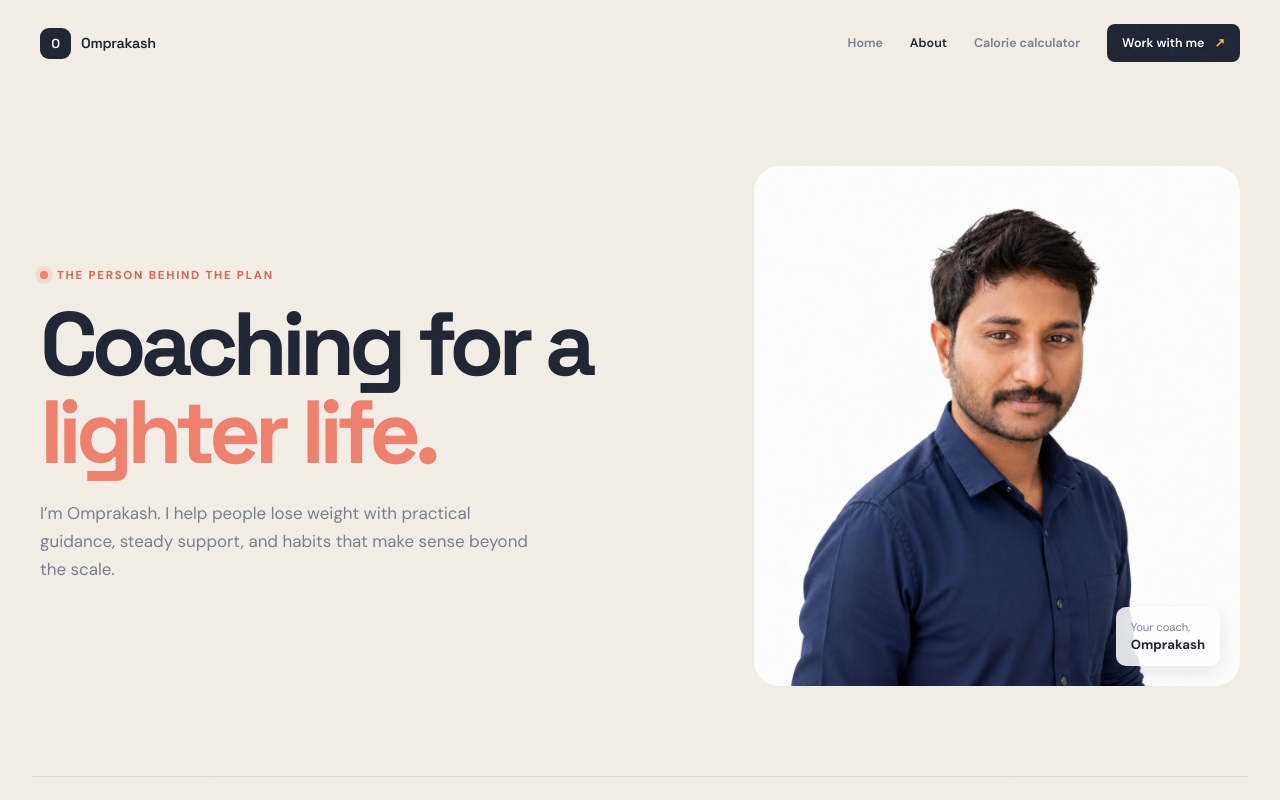
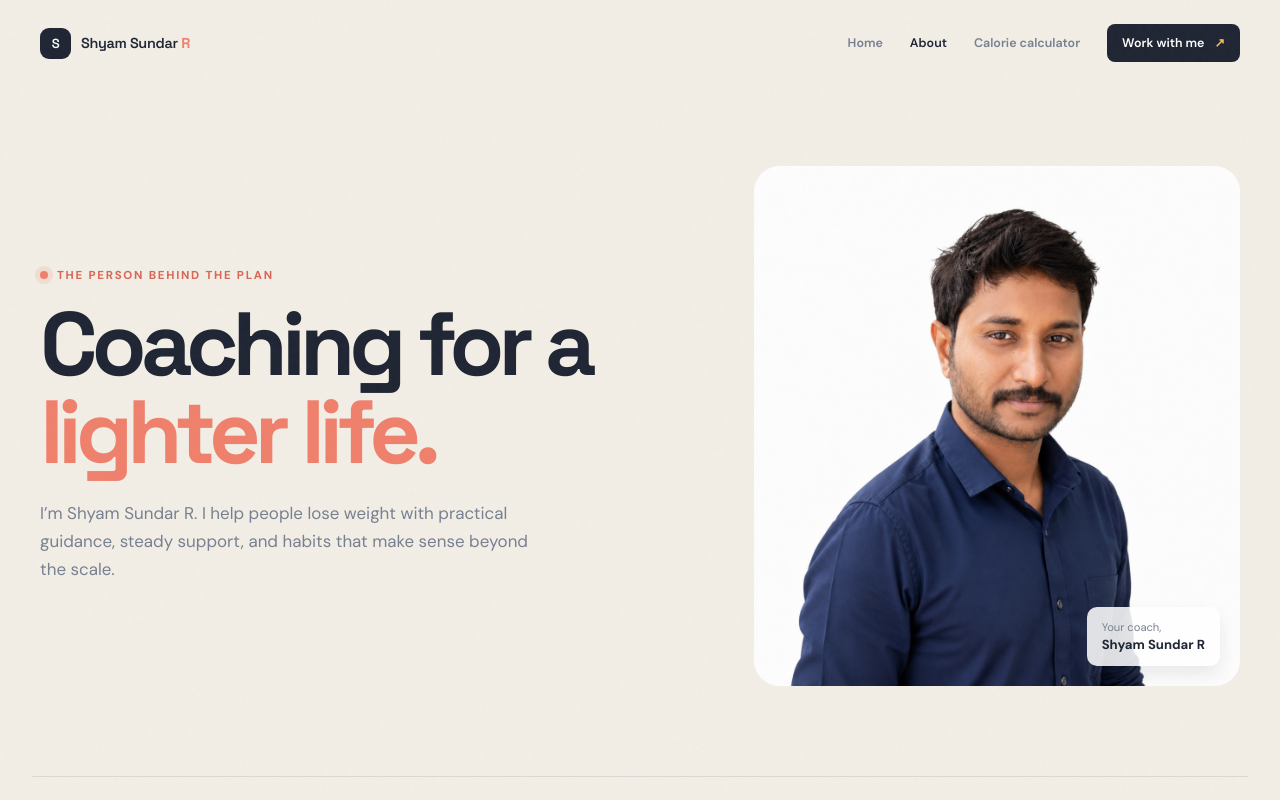
Before and after one commit to 2dprakash/Calorie-calculator, a plain HTML site: page about.html in a window 1280 px wide. Shown: the top 800 px of the page. Drawn offline with Linux system fonts and the light colour scheme.

Commit message:
N change

```diff
--- a/about.html
+++ b/about.html
@@ -13,13 +13,13 @@
 <body class="about-page">
   <main class="home-shell">
     <nav class="site-nav" aria-label="Main navigation">
-      <a class="brand" href="index.html"><span class="brand-mark">O</span><span>Omprakash</span></a>
+      <a class="brand" href="index.html"><span class="brand-mark">S</span><span>Shyam Sundar <b>R</b></span></a>
       <div class="nav-links"><a href="index.html">Home</a><a class="active" href="about.html">About</a><a href="calculator.html">Calorie calculator</a><a class="nav-cta" href="index.html#contact">Work with me <span>↗</span></a></div>
     </nav>
 
     <section class="about-hero">
-      <div class="about-hero-copy"><p class="eyebrow"><span class="eyebrow-dot"></span> The person behind the plan</p><h1>Coaching for a<br /><em>lighter life.</em></h1><p class="hero-text">I’m Omprakash. I help people lose weight with practical guidance, steady support, and habits that make sense beyond the scale.</p></div>
-      <div class="about-photo"><img src="omprakash_image.jpg" alt="Omprakash, weight-loss coach" /><span class="photo-caption">Your coach,<br /><strong>Omprakash</strong></span></div>
+      <div class="about-hero-copy"><p class="eyebrow"><span class="eyebrow-dot"></span> The person behind the plan</p><h1>Coaching for a<br /><em>lighter life.</em></h1><p class="hero-text">I’m Shyam Sundar R. I help people lose weight with practical guidance, steady support, and habits that make sense beyond the scale.</p></div>
+      <div class="about-photo"><img src="omprakash_image.jpg" alt="Shyam Sundar R, weight-loss coach" /><span class="photo-caption">Your coach,<br /><strong>Shyam Sundar R</strong></span></div>
     </section>
 
     <section class="about-story"><div><p class="section-kicker">A little about my approach</p><h2>Progress feels better<br />when it fits your life.</h2></div><div class="story-copy"><p>Weight loss is rarely about knowing one more rule. It’s about having a clear plan, learning what works for your body, and having someone in your corner when life gets busy.</p><p>My coaching style is straightforward and encouraging. We focus on the everyday choices that build confidence: balanced meals, enjoyable movement, better routines, and consistency without perfection.</p></div></section>
```
Also changed, not shown: calculator.html (+2 -2 lines), index.html (+3 -3 lines).
